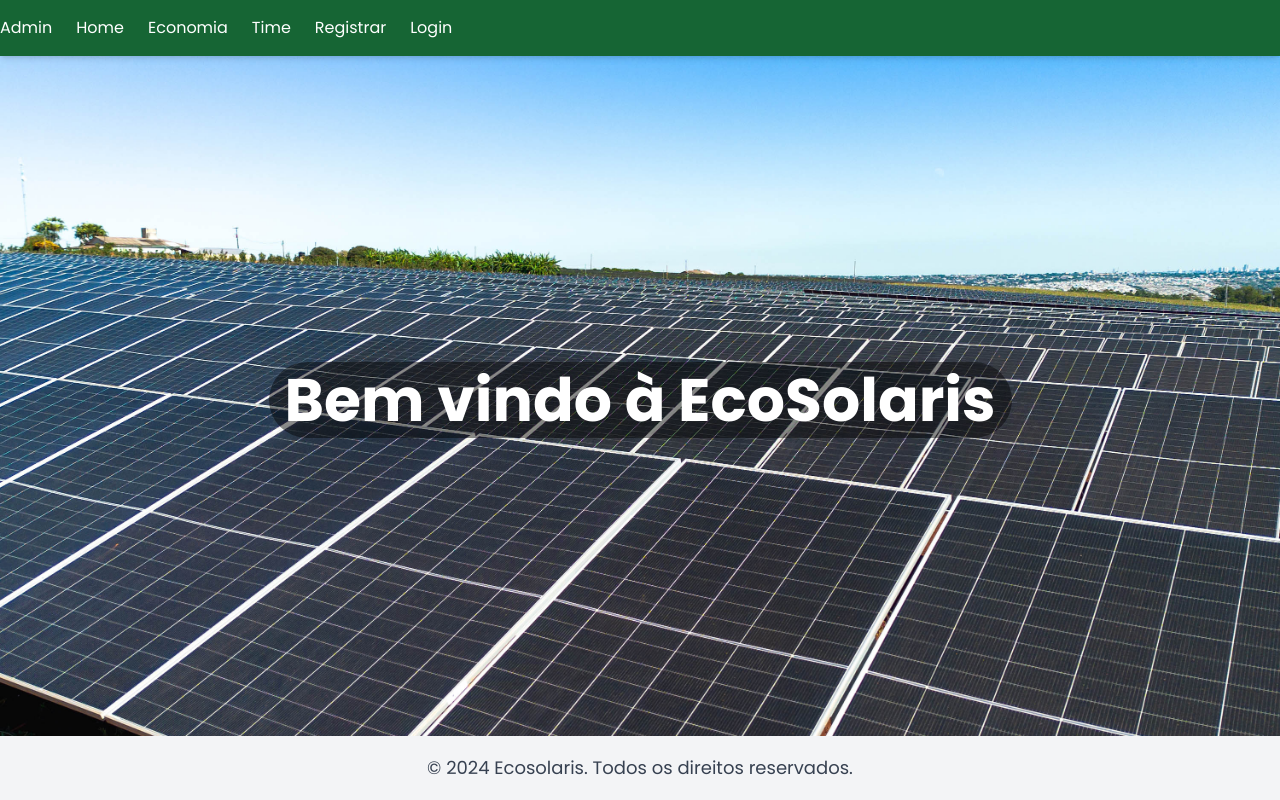
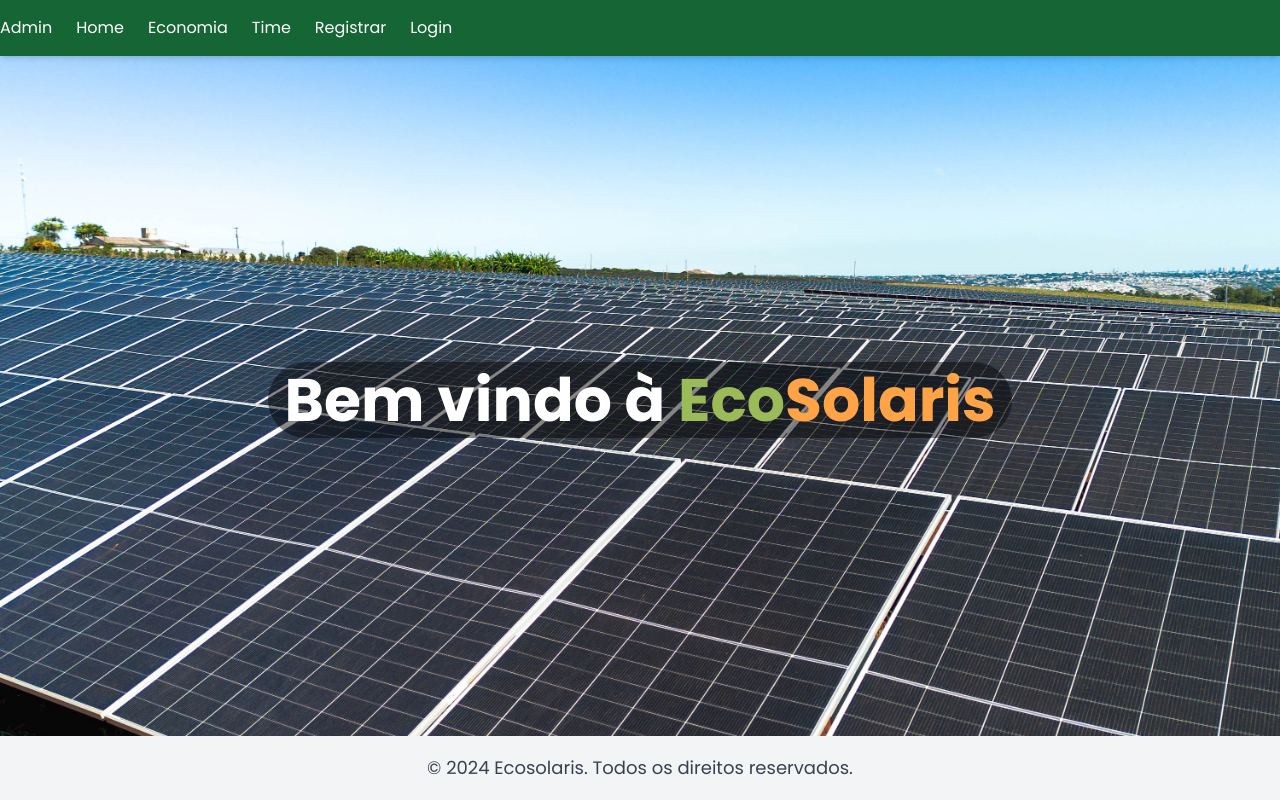
Before and after one commit to OscarAriasNeto/ecosolaris-gs, a Next.js app: page / in a window 1280 px wide. Shown: the top 800 px of the page. Built offline with nearby package versions, Linux system fonts and the light colour scheme.

Commit message:
Melhorando a logo

```diff
--- a/src/app/page.tsx
+++ b/src/app/page.tsx
@@ -4,7 +4,7 @@ export default function Home() {
       {/* Primeira seção: Bem-vindo */}
       <section className="h-screen  text-white flex items-center justify-center bg-homebackground bg-no-repeat bg-cover">
         <h1 className="text-4xl md:text-6xl font-bold text-center bg-black bg-opacity-45 p-2 rounded-full px-4">
-          Bem vindo à EcoSolaris
+          Bem vindo à <span className="text-[#9BBB59]">Eco</span><span className="text-[#FFA347]">Solaris</span>
         </h1>
       </section>
 
```
